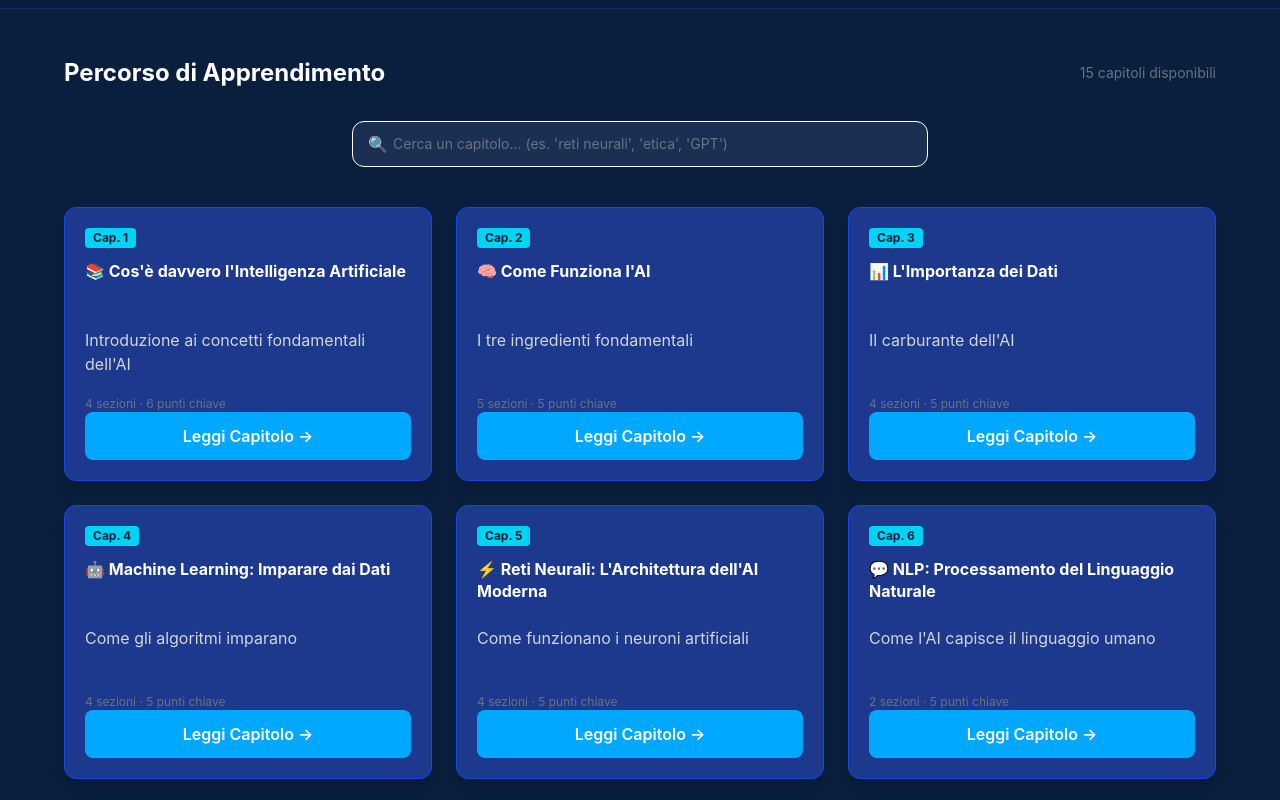
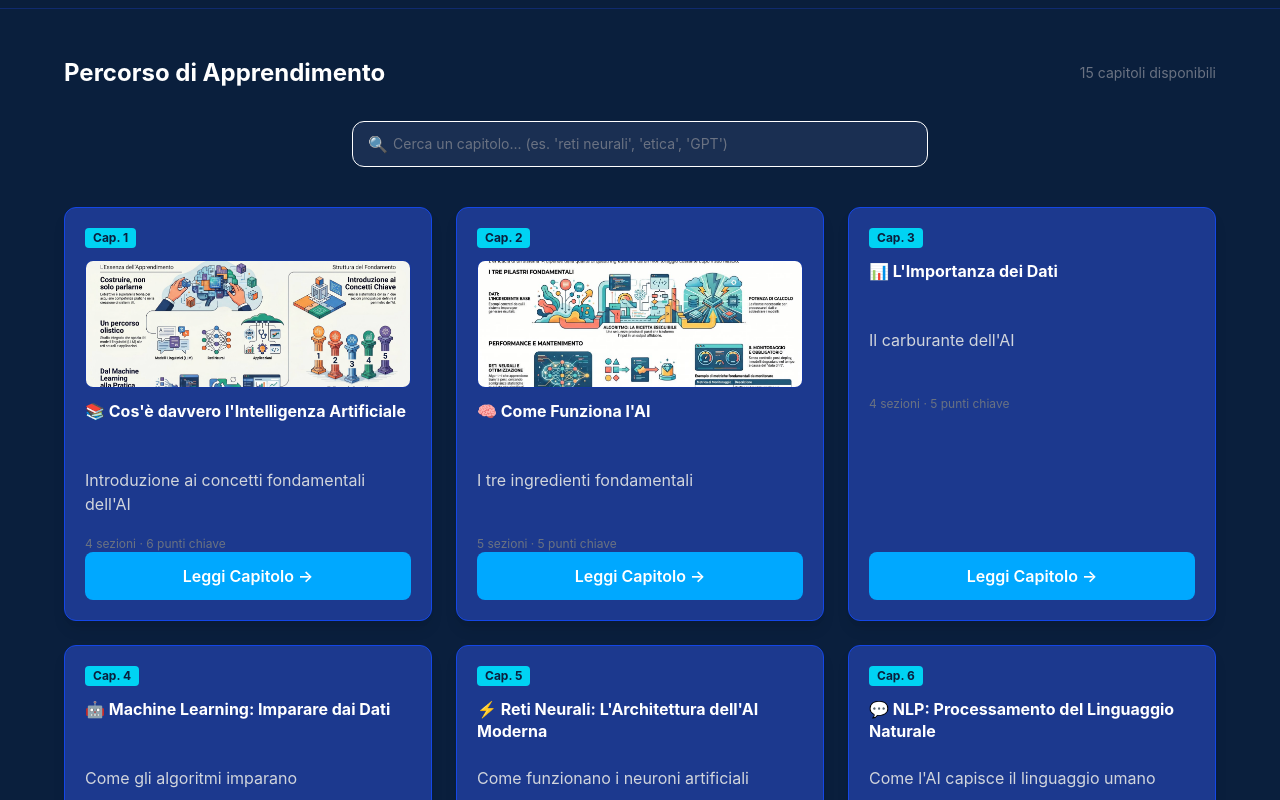
Before and after one commit to MT-Showcases/ai-fundamentals-showcase, a Next.js app: page / in a window 1280 px wide. Shown: the part 578-1378 px from the top of the page. Built offline with nearby package versions, Linux system fonts and the light colour scheme.

Commit message:
feat: show chapter infographic preview on home cards when ready

```diff
--- a/app/page.tsx
+++ b/app/page.tsx
@@ -79,7 +79,12 @@ export default function Home() {
           </div>
 
           <div className="grid grid-cols-1 md:grid-cols-2 lg:grid-cols-3 gap-6">
-            {chapters.map((chapter) => (
+            {chapters.map((chapter) => {
+              const chapterInfographic = chapter.media?.find(
+                (m) => m.type === 'infographic' && m.notes?.toLowerCase().includes('ready')
+              );
+
+              return (
                 <Card key={chapter.id} className="h-full flex flex-col">
                   <div className="space-y-3">
                     <div className="flex items-center gap-2">
@@ -87,6 +92,16 @@ export default function Home() {
                         Cap. {chapter.id}
                       </span>
                     </div>
+
+                    {chapterInfographic && (
+                      <img
+                        src={`/${chapterInfographic.placeholderPath}`}
+                        alt={`Anteprima infografica ${chapter.title}`}
+                        className="w-full h-32 rounded-lg object-cover bg-black/20 border border-blue-700/40"
+                        loading="lazy"
+                      />
+                    )}
+
                     <h3 className="text-base font-bold text-white leading-snug min-h-[3.5rem]">
                       {chapterEmojis[chapter.id] ?? ''} {chapter.title}
                     </h3>
@@ -100,7 +115,8 @@ export default function Home() {
                     Leggi Capitolo →
                   </Button>
                 </Card>
-            ))}
+              );
+            })}
           </div>
         </div>
       </section>
```
Lines whose indentation alone changed are shown as unchanged.
